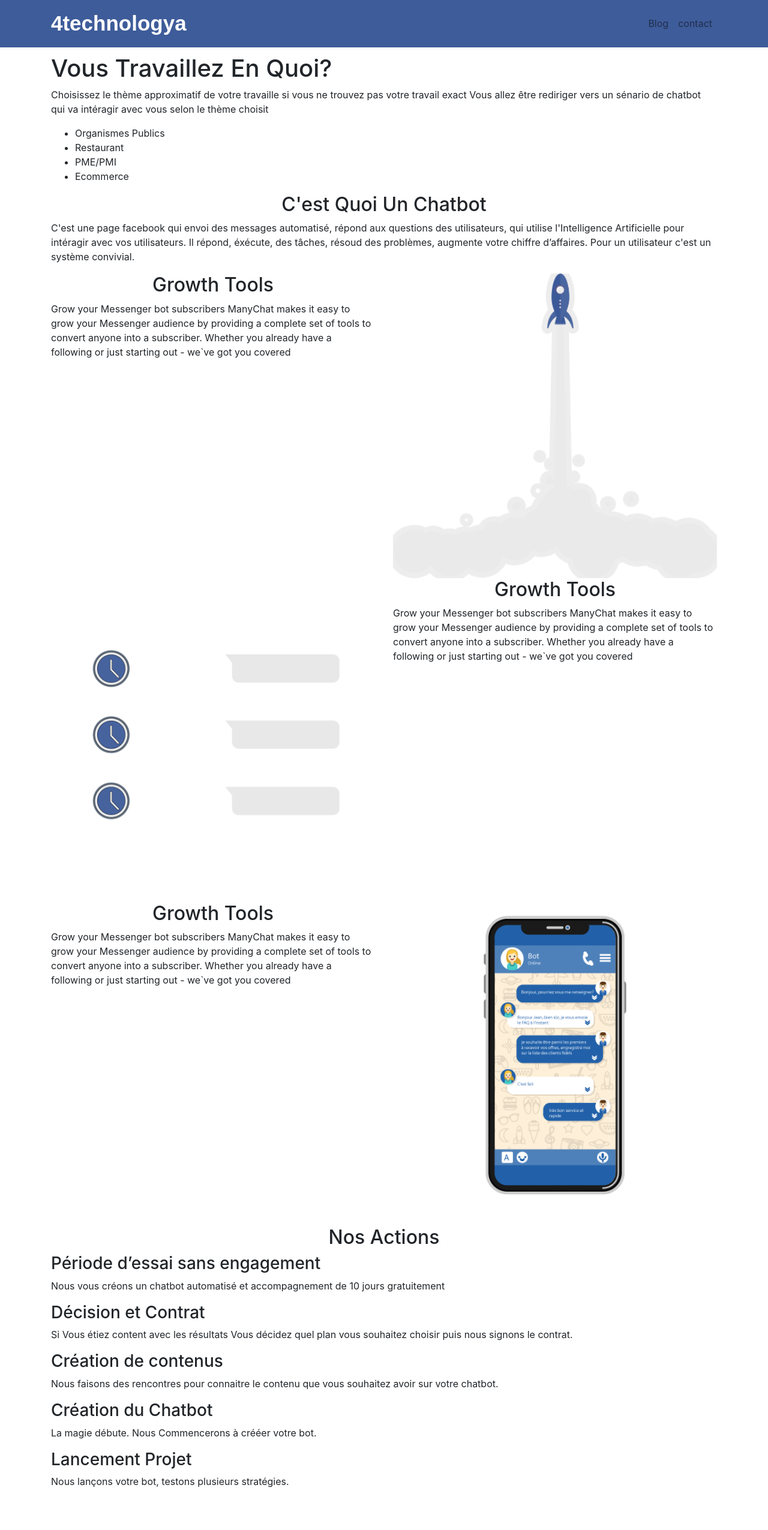
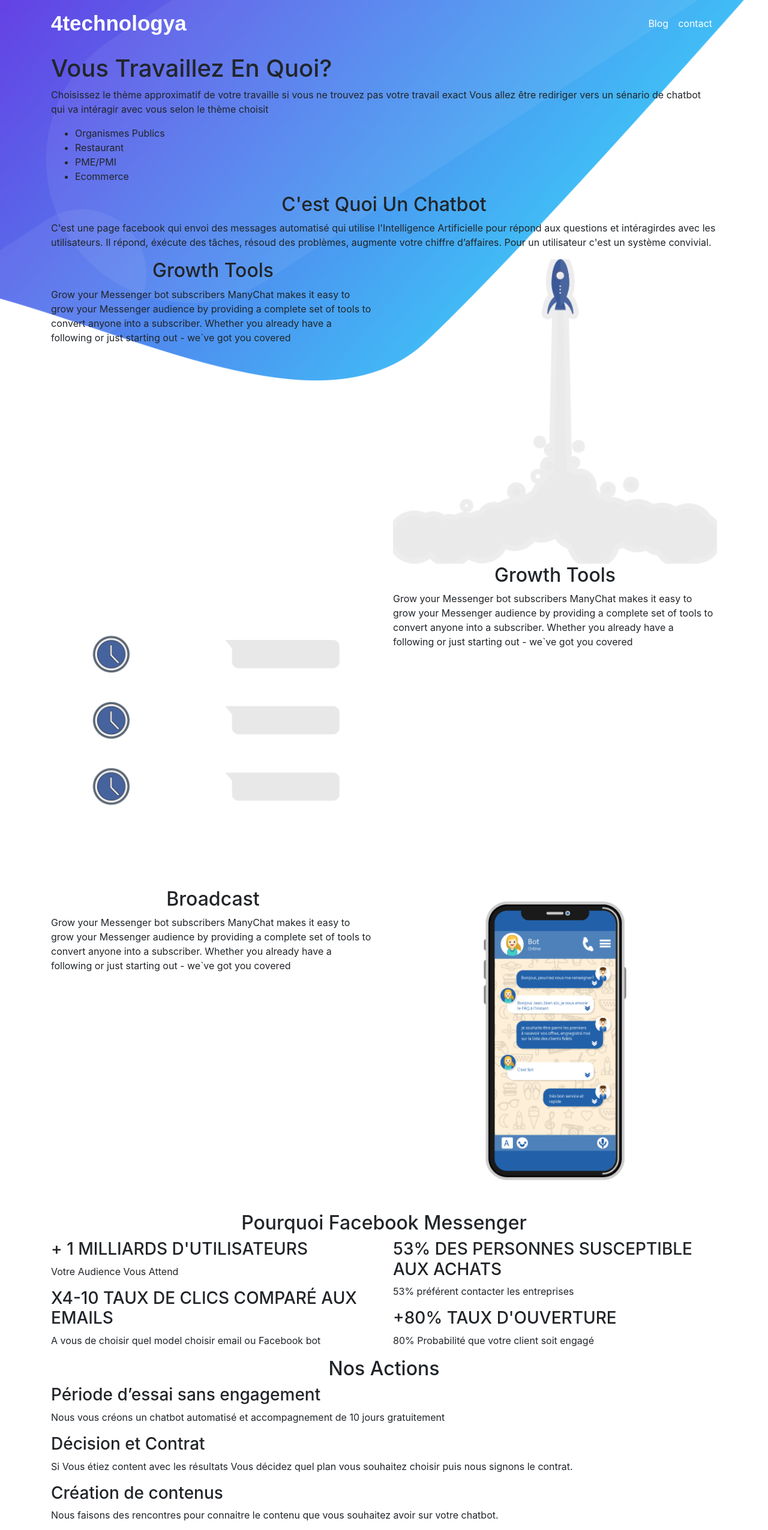
Before and after one commit to yazan0109/4techonlogya, a plain HTML site: page index.html in a window 1280 px wide. Shown: the top 2551 px of the page at 60% size. Before the commit the page ends 2498 px from the top, so only its background shows below. Drawn offline with Linux system fonts and the light colour scheme; a web font is replaced by a local one.

Commit message:
qjout bqckroud

```diff
--- a/css/Chatbot.css
+++ b/css/Chatbot.css
@@ -2,8 +2,19 @@ h2 {
     text-align: center;
 }
 
+body {
+      background-image: url(../ressources/Images/image-bg.png);
+    background-position: center;
+    background-size: cover;
+    background-repeat: no-repeat;
+    height: 500px;
+}
+
 .navbar {
-    background-color:#3E5C9A;
+}
+
+.nav-link {
+    color:white !important;
 }
 
 .navbar-brand {
@@ -15,4 +26,5 @@ h2 {
 
 .jobssection {
     margin-top: 90px;
+
 }
--- a/index.html
+++ b/index.html
@@ -24,7 +24,7 @@
 
     </head>
 
-<body>
+<body >
 
     <header>
         <nav class="navbar navbar-expand-md navbar-light fixed-top">
@@ -99,12 +99,10 @@
             <div class="row">
                 <div class="col-md-12">
                         <p> C'est une page facebook qui envoi des messages
-                        automatisé, répond aux questions des utilisateurs,
-                        qui utilise l'Intelligence
-                        Artificielle pour intéragir avec vos utilisateurs.
-                        Il répond, éxécute, des tâches, résoud des problèmes,
-                        augmente votre chiffre
-                        d’affaires.
+                        automatisé qui utilise l'Intelligence
+                        Artificielle pour répond aux questions et intéragirdes avec les utilisateurs.
+                        Il répond, éxécute des tâches, résoud des problèmes,
+                        augmente votre chiffre d’affaires.
                         Pour un utilisateur c'est un système
                         convivial.</p>
 
@@ -161,14 +159,14 @@ ManyChat makes it easy to grow your Messenger audience by providing a complete s
         </div>
     </section>
 
-                                <!-- Nos actions-->
+                                <!-- Broadcast-->
 <section>
     <div class="container">
         <div class="row">
 
 
             <div class="col-md-6">
-                <h2> Growth Tools </h2>
+                <h2> Broadcast </h2>
                     <p>Grow your Messenger bot subscribers
                         ManyChat makes it easy to grow your Messenger audience by providing a complete set of tools to convert anyone into a subscriber. Whether you already have a following or just starting out - we`ve got you covered
                     </p>
@@ -181,6 +179,41 @@ ManyChat makes it easy to grow your Messenger audience by providing a complete s
 
             </div>
         </div>
+    </section>
+
+    <section>
+        <div class="container">
+            <div class="row">
+                <div class="col-md-12">
+
+                    <h2>Pourquoi Facebook Messenger</h2>
+
+                    </div>
+
+
+
+                                <div class="col-md-6">
+                                    <h3>+ 1 MILLIARDS D'UTILISATEURS</h3>
+                                        <p>Votre Audience Vous Attend</p>
+                                        <h3> X4-10 TAUX DE CLICS COMPARÉ        AUX EMAILS</h3>
+                                        <p>A vous de choisir quel model choisir email ou Facebook bot</p>
+                                </div>
+                <dvi class="col-md-6">
+                    <h3>53% DES PERSONNES SUSCEPTIBLE AUX ACHATS</h3>
+                    <p>53% préférent contacter les entreprises</p>
+
+                    <h3>+80% TAUX D'OUVERTURE</h3>
+                    <p>80% Probabilité que votre client soit engagé</p>
+                </dvi>
+
+
+
+
+            </div>
+        </div>
+
+
+
     </section>
 
 
```
Also changed, not shown: ressources/Images/image-bg.png (added).
